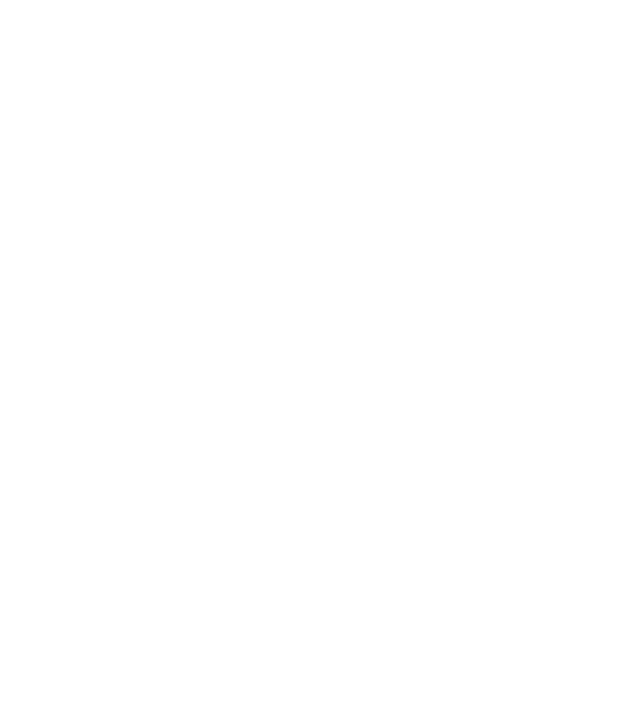
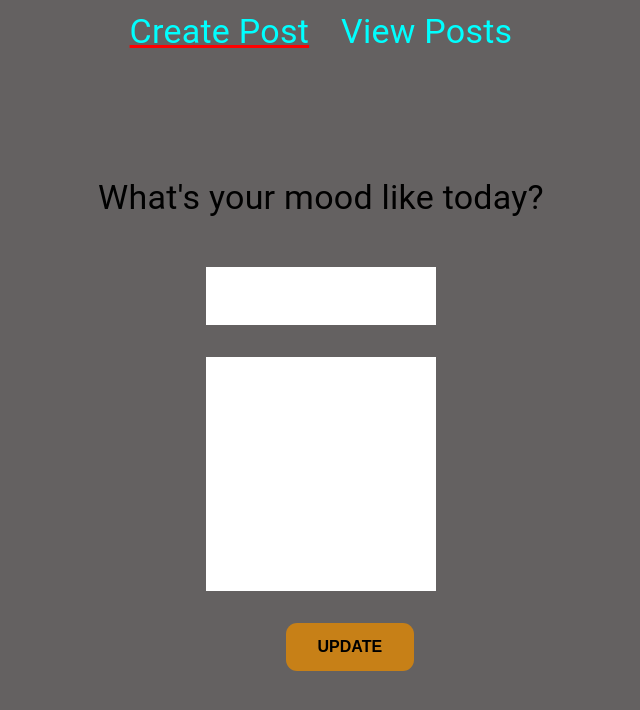
Before and after one commit to oluwatrillions/moodboard, a React (Create React App) app in the folder frontend/moodboard/: page /post/editpost/1 in a window 1280 px wide. Before the commit this address had no page. Shown: the top 710 px of the page, without its empty margins (319-959 px from the left). Built offline with nearby package versions, Linux system fonts and the light colour scheme.

Commit message:
edit post page

```diff
--- a/frontend/moodboard/src/App.js
+++ b/frontend/moodboard/src/App.js
@@ -21,7 +21,7 @@
                         <Route path='post/:id' element={<SingleUserPost />} />
                         <Route path='/posts' element={<Posts />} />
                         <Route path='/moodboard/user/:id' element={<SingleUser />} />
-                        <Route path='/posts/editpost/:id' element={<EditPost />} />
+                        <Route path='/post/editpost/:id' element={<EditPost />} />
                   </Route>
                   <Route index element={<SignUp/>} />
                   <Route path='/login' element={<Login />} />
--- a/frontend/moodboard/src/components/posts/EditPost.js
+++ b/frontend/moodboard/src/components/posts/EditPost.js
@@ -2,12 +2,15 @@
 import axios from 'axios'
 import React, { useEffect, useRef, useState } from 'react'
 import { useNavigate, useParams } from 'react-router-dom'
+import './Post.css'
 
 const EditPost = ({editPost, feed, editMood, setEditMood, editTitle, setEditTitle}) => {
     const { id } = useParams()
-    // const post = feed.filter(post => post.id.toString() !== id)
+    const navigate = useNavigate()
 
-    const navigate = useNavigate()
+    // const post = feed.find(post => post.id.toString() === id)
+    // console.log(post);
+
     const [editedTitle, setEditedTitle] = useState([])
     const [editedMood, setEditedMood] = useState([])
     const [moods, setMoods] = useState('')
@@ -20,7 +23,7 @@
     //         setEditMood(post.mood)
     //         setEditTitle(post.title)
     //     }
-    // }, post, setEditTitle, setEditMood)
+    // }, [post, setEditTitle, setEditMood])
 
     const editedPost = async () => {
         await axios.put(`http://localhost:4000/post/${id}`, {
@@ -35,32 +38,22 @@
   return (
       <Container disableGutters maxWidth={false}>
               <div className='parent'>
-              {/* { editTitle &&
-                <> */}
                   <Container disableGutters maxWidth={false} component='div' className='primary'>
                       <section className='mood-section'>
                           <Typography variant='h4' className='mood-heading'>What's your mood like today?</Typography>
-                          <Typography variant='h5' ref={errRef} className={errMsg ? 'errMessage' : 'noErrMessage'}>{errMsg}</Typography>
+                          <Typography variant='h5' ref={errRef} className={errMsg ? 'errMessage' : 'noErrMessage'}>{errMsg.current}</Typography>
 
                           <form >
                               <label htmlFor='title'></label>
-                              <input type='text' name='title' value={editedTitle} onChange={(e) => (setEditTitle(e.target.value))} />
+                              <input type='text' name='title' value={editedTitle} onChange={(e) => (setEditedTitle(e.target.value))} />
 
                               <label htmlFor='mood'></label>
-                              <textarea name='name' rows={4} value={editedMood} onChange={(e) => (setEditMood(e.target.value))}></textarea>
+                              <textarea name='name' rows={4} value={editedMood} onChange={(e) => (setEditedMood(e.target.value))}>{feed}</textarea>
 
                               <button className='btn' onClick={editedPost}>UPDATE</button>
                           </form>
                       </section>
                   </Container>
-                {/* </>
-              } */}
-              {/* {!editTitle &&
-                  <>
-                  <h6>Page not Found</h6>
-                  <h3>Return to <span onClick={()=>navigate('/posts')}>POSTS</span></h3>
-                  </>
-              } */}
               </div>
      </Container>
   )
--- a/frontend/moodboard/src/components/posts/Post.js
+++ b/frontend/moodboard/src/components/posts/Post.js
@@ -24,7 +24,7 @@
     const postBtn = async (e) => {
         e.preventDefault();
         try {
-            const Post = await axios.post('http://localhost:4000/post', {
+            await axios.post('http://localhost:4000/post', {
                 postedBy: name,
                 title: title,
                 mood: mood,
--- a/frontend/moodboard/src/components/users/SingleUserPost.js
+++ b/frontend/moodboard/src/components/users/SingleUserPost.js
@@ -27,7 +27,7 @@
         };
         getSinglePosts();
 
-    }, [feed])
+    }, [id, feed])
 
     const MyButton = styled(Button)({
         background: 'rgb(53, 66, 66)',
@@ -57,8 +57,8 @@
     //         title: editTitle,
     //         mood: editMood
     //         })
-    //         setFeed(feed.map(post => feed.id === id ? { ...updatedPost.data } : feed))
-    //         navigate(`/posts/editpost/${id}`)
+    //         setFeed(feed.map(post => post.id === id ? { ...updatedPost.data } : feed))
+    //         navigate(`/post/editpost/${id}`)
     //     } catch (error) {
     //         console.log(error);
     //     }
@@ -79,7 +79,7 @@
                                 <h4 className='mood-body'>{feed.mood}</h4>
                         </div>
                         <div className='btn-div'>
-                            <MyButton onClick={()=> navigate(`/posts/editpost/${id}`)}>Edit</MyButton>
+                            <MyButton onClick={() => navigate(`/post/editpost/${id}`)}>Edit</MyButton>
                             <MyButton onClick={deletePost}>Delete</MyButton>
                         </div>
                     </div>
```
Lines whose indentation alone changed are shown as unchanged.
